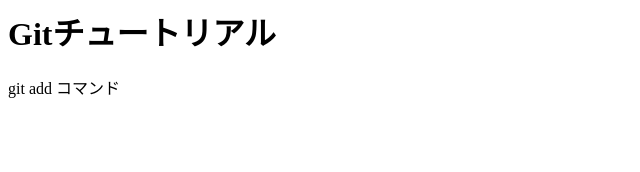
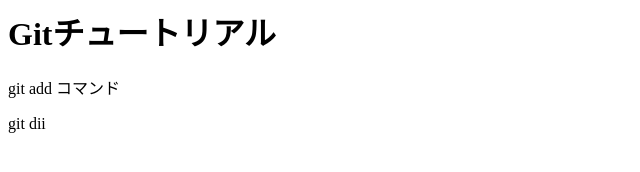
Before and after one commit to Ryo-Nogawa/git_tutorial, a plain HTML site: page index.html in a window 1280 px wide. Shown: the full height of the page, 0-640 px from the left. Drawn offline with Linux system fonts and the light colour scheme.

Commit message:
git diffを追記

```diff
--- a/index.html
+++ b/index.html
@@ -1,2 +1,3 @@
 <h1>Gitチュートリアル</h1>
 <p>git add コマンド</p>
+<p>git dii</p>
```
